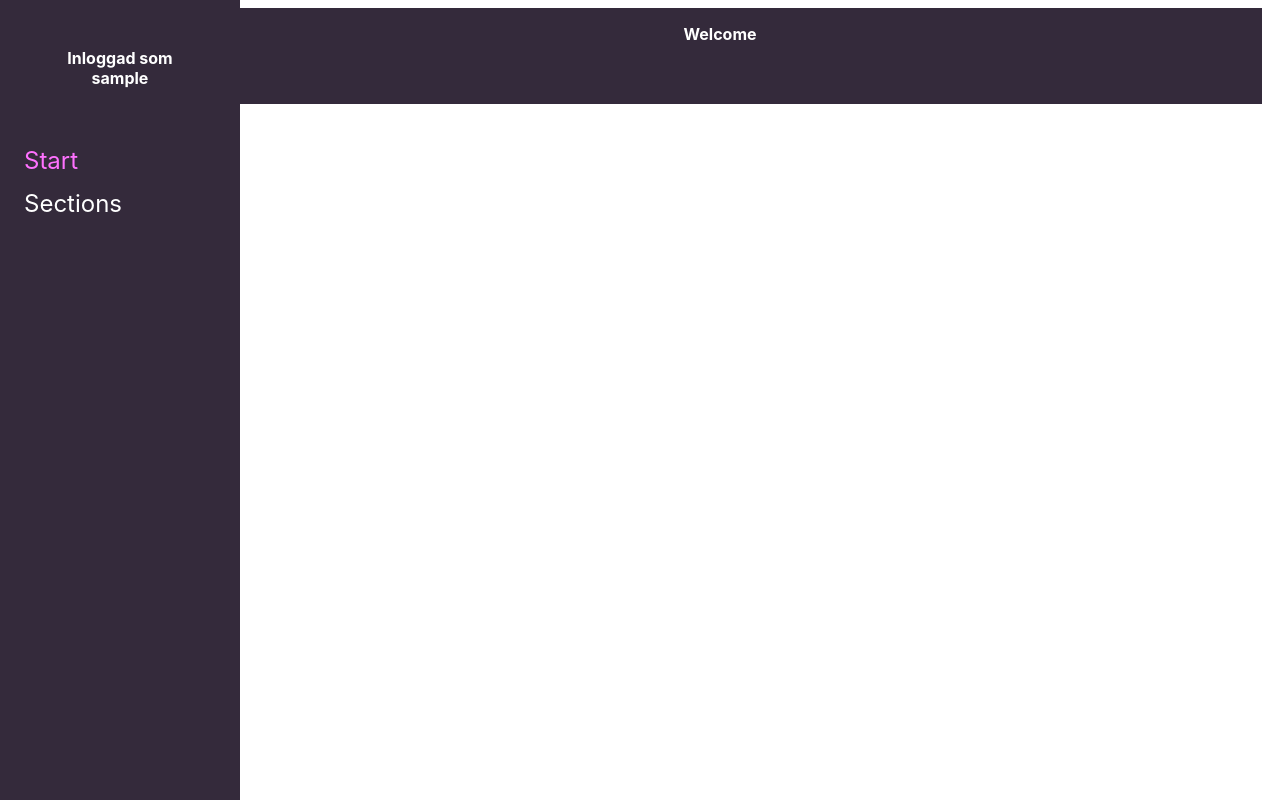
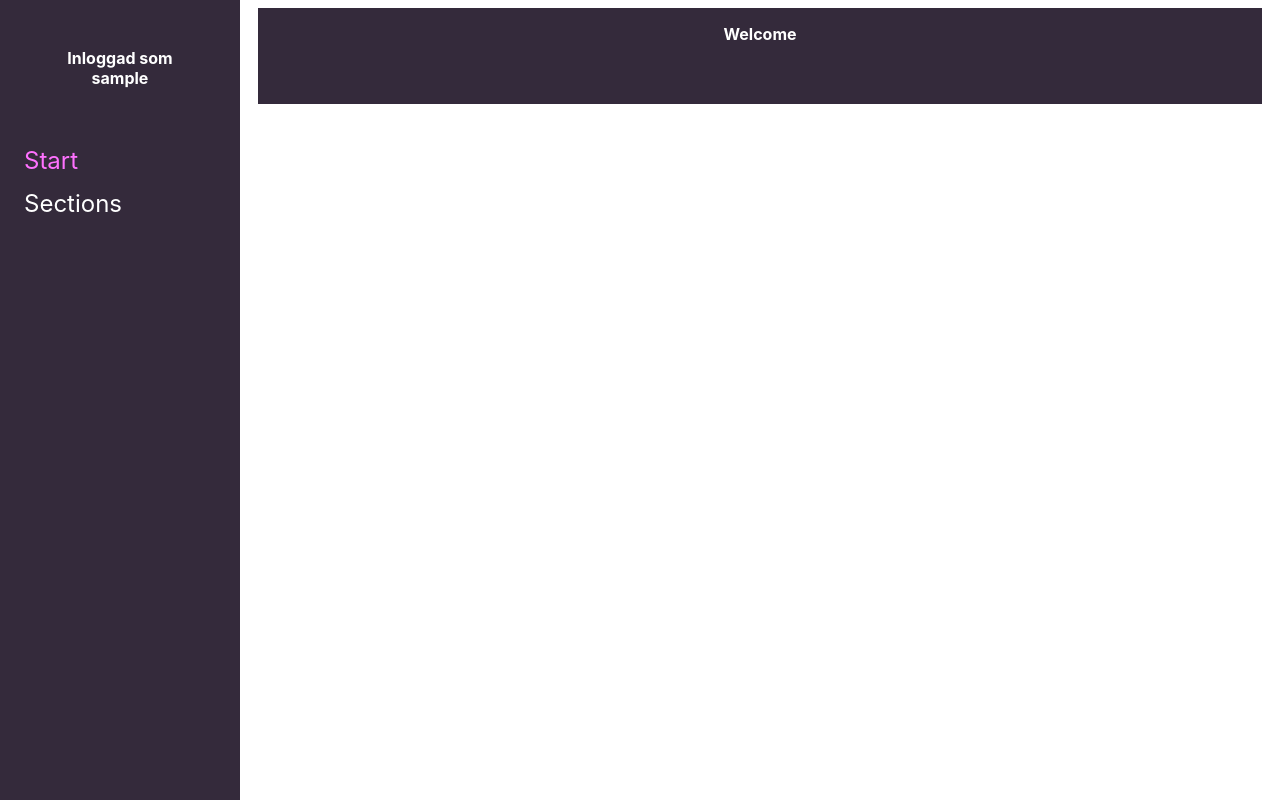
Before and after one commit to UTNkar/TD-app-admin-interface, a Django app: page /start/ in a window 1280 px wide. Run offline with Django 3.2, Linux system fonts and the light colour scheme; the visitor is signed in with stand-in values (Sample User, id 1); some web fonts are replaced.

Commit message:
Left margin changed to em

```diff
--- a/adminInterface/adminInterface/static/css/common.css
+++ b/adminInterface/adminInterface/static/css/common.css
@@ -16,7 +16,7 @@
 /* Style page content */
 
 .main {
-    margin-left: 160px;
+    margin-left: 15em;
     /* Same as the width of the sidebar */
     padding: 0px 10px;
 }
```
